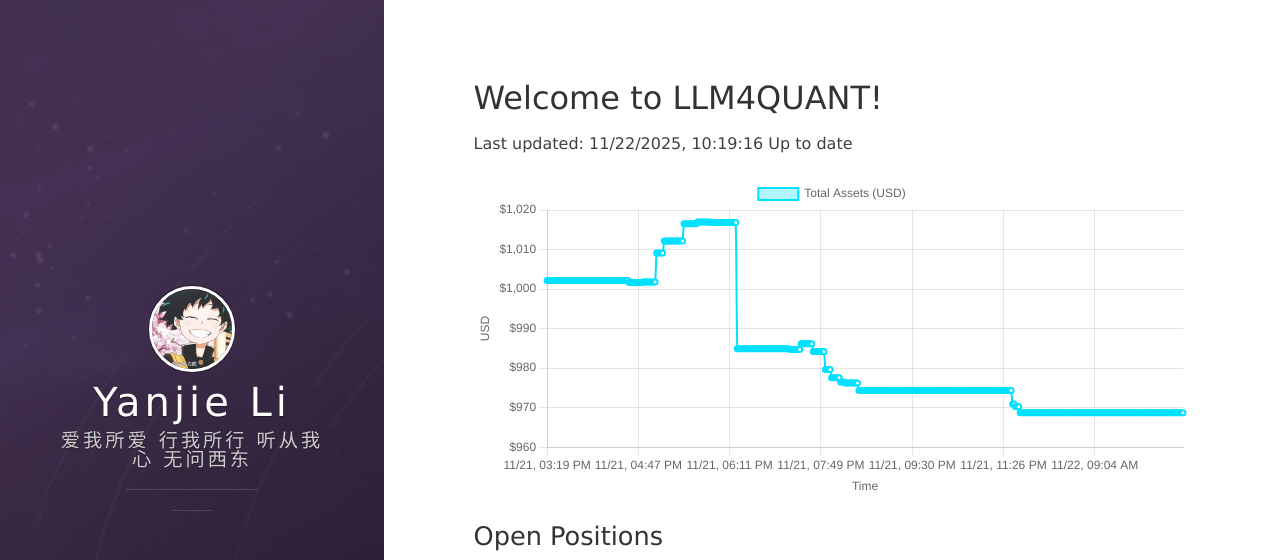
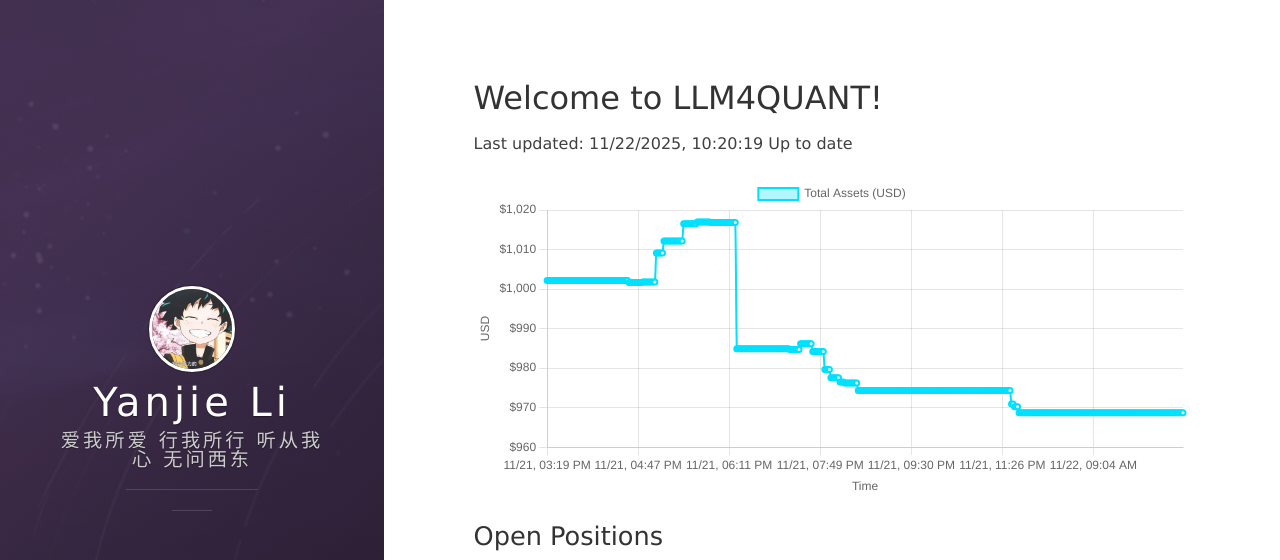
Before and after one commit to leeyegy/leeyegy.github.io, a Jekyll site: the page built from live-trading.html, in a window 1280 px wide and 1026 px high. Shown: the top 560 px of the window. Built offline with Jekyll 4.4.1, drawn with Linux system fonts in a browser that asks for light colours; nearby versions of some CDN libraries.

Commit message:
AccountMonitor: update balance history 2025-11-22T18:20:19+08:00

```diff
--- a/assets/data/binance/balance-history.json
+++ b/assets/data/binance/balance-history.json
@@ -1,5 +1,5 @@
 {
-  "generatedAt": "2025-11-22T18:19:16+08:00",
+  "generatedAt": "2025-11-22T18:20:19+08:00",
   "asset": "total_usd_value",
   "history": [
     {
@@ -1676,6 +1676,10 @@
     },
     {
       "timestamp": "2025-11-22T18:19:16+08:00",
+      "totalUsd": 968.69074819
+    },
+    {
+      "timestamp": "2025-11-22T18:20:19+08:00",
       "totalUsd": 968.69074819
     }
   ]
```
